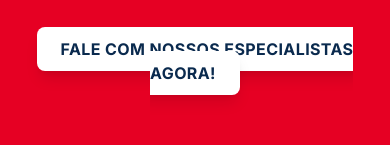
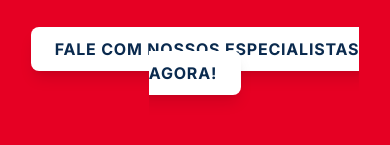
Before and after one commit to embalagarrafas/EMBALA, a plain HTML site: page index.html in a window 390 px wide. Shown: the part 7822-7967 px from the top of the page. Drawn offline with nearby package versions, Linux system fonts and the light colour scheme.

Commit message:
Update index.html

```diff
--- a/index.html
+++ b/index.html
@@ -304,9 +304,9 @@
                 Junte-se a clientes satisfeitos que confiam na EMBALA para soluções de embalagem superiores. Qualidade, inovação e o melhor custo-benefício para o seu negócio.
             </p>
            <a href="#" class="bg-white text-embala-blue font-bold
-    py-3 px-6 text-base tracking-wide
-    md:py-4 md:px-10 md:text-lg md:tracking-wider
-    uppercase rounded-lg shadow-lg transform transition-transform duration-300 hover:scale-105 hover:bg-gray-100">
+    py-3 px-6 text-base text-center
+    md:py-4 md:px-10 md:text-lg
+    uppercase tracking-wider rounded-lg shadow-lg transform transition-transform duration-300 hover:scale-105 hover:bg-gray-100">
         Fale com Nossos Especialistas Agora!
 </a>
         </div>
```
